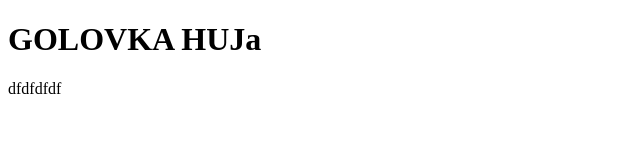
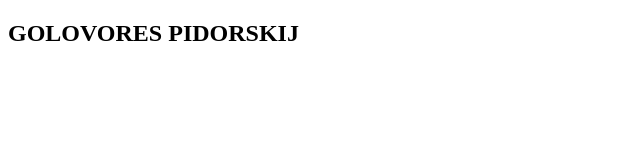
Before and after one commit to YegorDovydenko/site, a plain HTML site: page index.html in a window 1280 px wide. Shown: the whole page, without its empty margins (0-640 px from the left). Drawn offline with Linux system fonts and the light colour scheme.

Commit message:
third commit

```diff
--- a/index.html
+++ b/index.html
@@ -5,8 +5,6 @@
 	<link rel="stylesheet" type="text/css" href="css/1.css">
 </head>
 <body>
-	<h1>GOLOVKA HUJa</h1>
-	<p>dfdfdfdf</p>
-
+	<h2>GOLOVORES PIDORSKIJ</h2>
 </body>
 </html>
```
